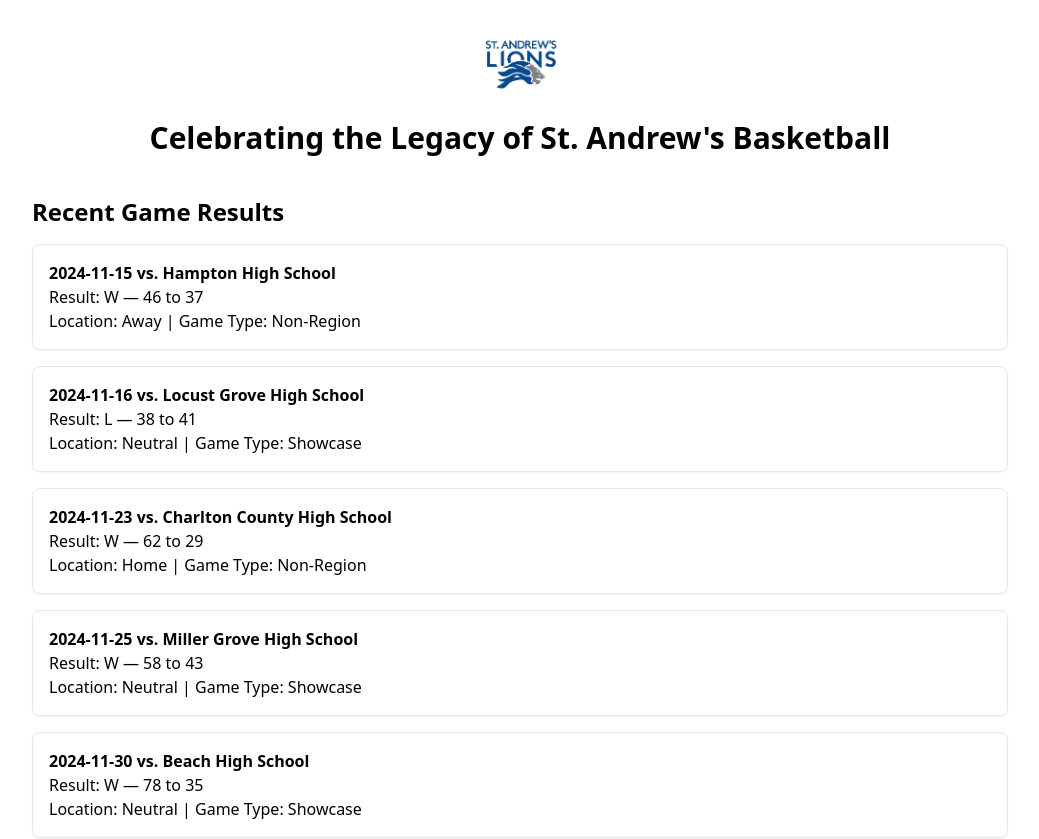
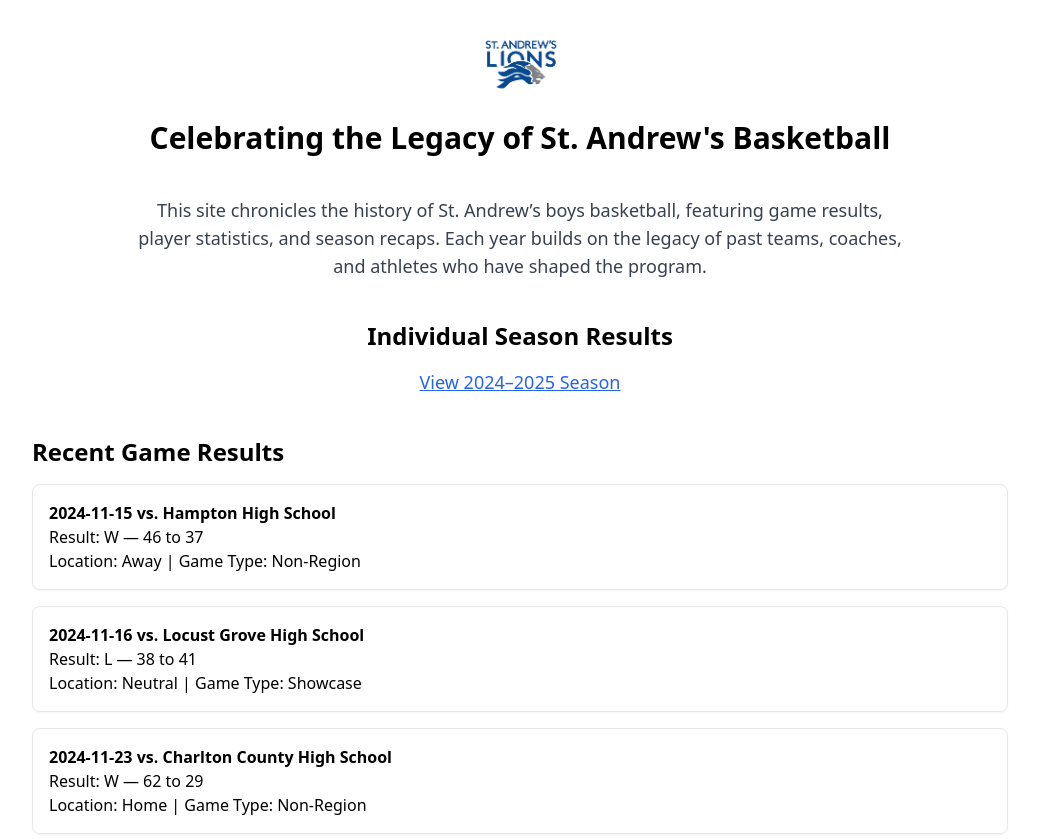
Before and after one commit to newonda1/st-andrews-basketball, a React (Vite) app: page / in a window 1280 px wide. Shown: the top 839 px of the page, without its empty margins (120-1159 px from the left). Built offline with nearby package versions, Linux system fonts and the light colour scheme.

Commit message:
Update App.jsx

```diff
--- a/src/App.jsx
+++ b/src/App.jsx
@@ -35,6 +35,23 @@ function App() {
       </h1>
     </header>
 
+    <section className="text-center">
+      <p className="text-gray-700 text-lg max-w-3xl mx-auto">
+        This site chronicles the history of St. Andrew’s boys basketball, featuring game results, player statistics,
+        and season recaps. Each year builds on the legacy of past teams, coaches, and athletes who have shaped the program.
+      </p>
+    </section>
+
+    <section className="text-center">
+      <h2 className="text-2xl font-semibold mt-10 mb-4">Individual Season Results</h2>
+      <a
+        href="/season/2024-2025"
+        className="inline-block text-blue-600 hover:text-blue-800 underline text-lg font-medium"
+      >
+        View 2024–2025 Season
+      </a>
+    </section>
+
     <section>
       <h2 className="text-2xl font-semibold mb-4">Recent Game Results</h2>
       <div className="space-y-4">
```
Lines whose indentation alone changed are shown as unchanged.
